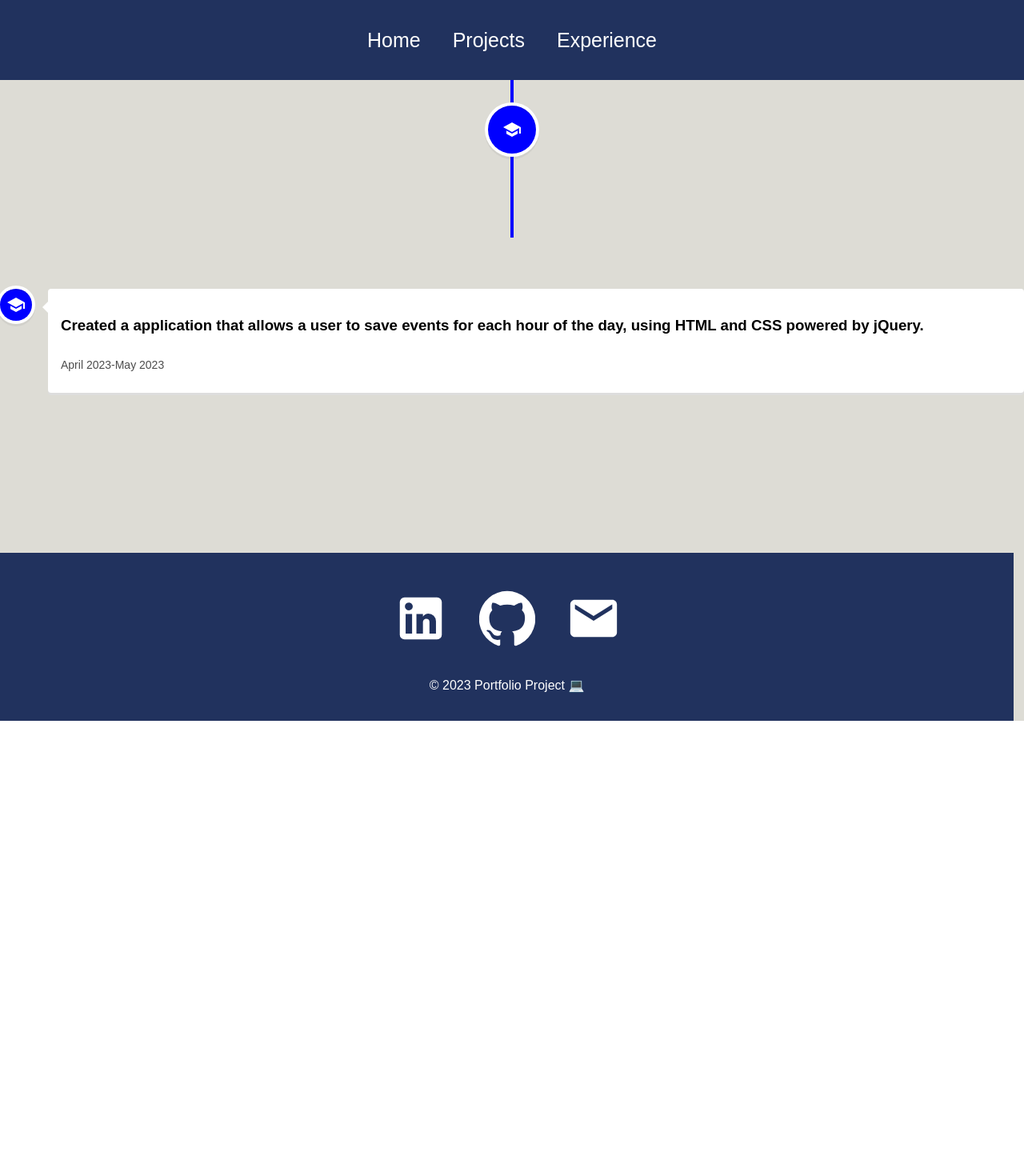
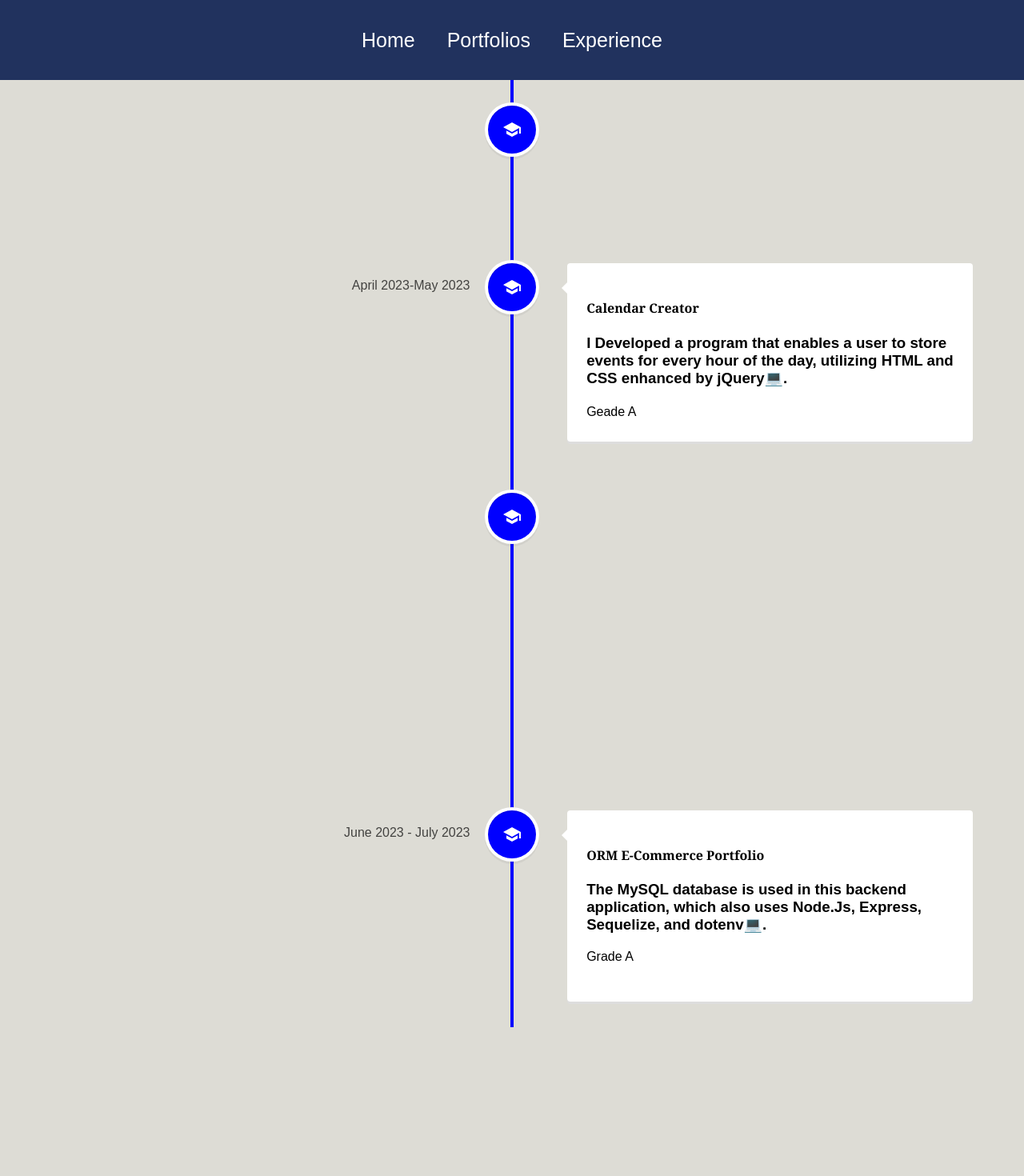
Before and after one commit to dbey21/React-Portfolio1, a React (Create React App) app: page /experience in a window 1280 px wide. Shown: the top 1470 px of the page at 80% size. Before the commit the page ends 901 px from the top, so only its background shows below. Built offline with nearby package versions, Linux system fonts and the light colour scheme.

Commit message:
Updated experience page

```diff
--- a/src/App.css
+++ b/src/App.css
@@ -11,3 +11,6 @@ body{
   padding: 0%;
   margin: 0%;
 }
+h4{
+  font-family:Cambria, Cochin, Georgia, Times, 'Times New Roman', serif
+}
--- a/src/App.js
+++ b/src/App.js
@@ -1,22 +1,22 @@
-import './App.css';
-import {BrowserRouter as Router, Routes, Route} from 'react-router-dom';
-import Home from './pages/Home';
-import Projects from './pages/Projects';
-import Experience from './pages/Experience';
-import Navbar from './components/Navbar';
-import Footer from './components/Footer';
-
-
+import "./App.css";
+import { BrowserRouter as Router, Routes, Route } from "react-router-dom";
+import Home from "./pages/Home";
+import Portfolio from "./pages/Portfolio";
+import Experience from "./pages/Experience";
+import Navbar from "./components/Navbar";
+import Footer from "./components/Footer";
+import Contact from "./pages/Contact"
 
 function App() {
   return (
     <div className="App">
       <Router>
-      <Navbar/>
+        <Navbar />
         <Routes>
           <Route path="/" element={<Home />} />
-        <Route path="/projects" element={<projects />} />
+          <Route path="/Portfolio" element={<Portfolio />} />
           <Route path="/experience" element={<Experience />} />
+          <Route path="/contact" element={<Contact />}/>
         </Routes>
         <Footer />
       </Router>
--- a/src/components/Footer.js
+++ b/src/components/Footer.js
@@ -1,24 +1,20 @@
 import React from "react";
-import LinkedInIcon from '@material-ui/icons/LinkedIn'
-import GithubIcon from '@material-ui/icons/GitHub'
-import EmailIcon from '@material-ui/icons/Email'
-import '../styles/Footer.css'
-
+import LinkedInIcon from "@material-ui/icons/LinkedIn";
+import GithubIcon from "@material-ui/icons/GitHub";
+import EmailIcon from "@material-ui/icons/Email";
+import "../styles/Footer.css";
 
 function Footer() {
   return (
     <div className="footer">
-
       <div className="socialMedia">
         <LinkedInIcon />
         <GithubIcon />
-        <EmailIcon/>
+        <EmailIcon />
       </div>
 
-
-        <p>&copy; 2023 Portfolio Project 💻</p>
-
-     </div>
+      <p>&copy; 2023 Portfolio Website 💻</p>
+    </div>
   );
 }
 
--- a/src/components/Navbar.js
+++ b/src/components/Navbar.js
@@ -1,35 +1,35 @@
-import React,{useEffect, useState} from 'react'
-import { Link, useLocation } from 'react-router-dom';
-import '../styles/Navbar.css'
-import ReorderIcon from '@material-ui/icons/Reorder'
-
+import React, { useEffect, useState } from "react";
+import { Link, useLocation } from "react-router-dom";
+import "../styles/Navbar.css";
+import ReorderIcon from "@material-ui/icons/Reorder";
 
 function Navbar() {
-    const [expandNavbar, setExpandNavbar] = useState(false);
+  const [expandNavbar, setExpandNavbar] = useState(false);
 
-    const location = useLocation();
+  const location = useLocation();
 
-    useEffect(() =>{
-        setExpandNavbar(false)
-    },   [Location])
-
-
+  useEffect(() => {
+    setExpandNavbar(false);
+  }, [Location]);
 
   return (
-    <div className='navbar' id={expandNavbar ? 'open' : 'close'}>
-      <div className='toggleButton'>
-     <button onClick={() =>{setExpandNavbar((prev)=>!prev)}}>
-        <ReorderIcon /></button>
-
-     </div>
-     <div className='links'>
+    <div className="navbar" id={expandNavbar ? "open" : "close"}>
+      <div className="toggleButton">
+        <button
+          onClick={() => {
+            setExpandNavbar((prev) => !prev);
+          }}
+        >
+          <ReorderIcon />
+        </button>
+      </div>
+      <div className="links">
         <Link to="/">Home</Link>
-        <Link to="/Projects">Projects</Link>
+        <Link to="/Portfolios">Portfolios</Link>
         <Link to="/Experience">Experience</Link>
-
-     </div>
-     </div>
-  )
+      </div>
+    </div>
+  );
 }
 
-export default Navbar
+export default Navbar;
--- /dev/null
+++ b/src/components/PortfolioItem.js
@@ -0,0 +1,12 @@
+import React from "react";
+
+function PorfolioItem({ image, name }) {
+  return (
+    <div className="PorfolioItem">
+      <div style={{ backgroundImage: `url(${image})` }} className="bgImage" />
+      <h1>{name}</h1>
+    </div>
+  );
+}
+
+export default PorfolioItem;
--- /dev/null
+++ b/src/pages/Contact.js
@@ -0,0 +1,9 @@
+
+
+import React from 'react'
+
+export default function Contact() {
+  return (
+    <div className='Contact'> </div>
+  )
+}
--- a/src/pages/Experience.js
+++ b/src/pages/Experience.js
@@ -4,41 +4,72 @@ import {
   VerticalTimelineElement,
 } from "react-vertical-timeline-component";
 import "react-vertical-timeline-component/style.min.css";
-import SchoolIcon from "@material-ui/icons/School"
+import SchoolIcon from "@material-ui/icons/School";
 
 function Experience() {
   return (
-    <
-      div className="experience">
+    <div className="experience">
+      <VerticalTimeline lineColor="blue">
+        <VerticalTimelineElement
+          className="vertical-timeline-element--education"
+          date="March 2023- Augest 2023"
+          iconStyle={{ background: "blue", color: "white" }}
+          icon={<SchoolIcon />}
+        >
+          <h3 className="vertical-timeline-element--title">
+            UC Berkeley coding bootcamp, Berkeley,CA
+          </h3>
 
-      <VerticalTimeline lineColor="blue" >
-
-        <VerticalTimelineElement className="vertical-timeline-element--education" date="2023-"
-        iconStyle={{background:"blue", color: "white"}}
-        icon={<SchoolIcon />}>
-
-        <h3 className="vertical-timeline-element--title">UC Berkeley coding bootcamp, Berkeley,CA</h3>
-
-        <p>Certificate</p>
-
-      </VerticalTimelineElement>
-
-      </VerticalTimeline>
-
-      <VerticalTimelineElement className="vertical-timeline-element--education" date="April 2023-May 2023" iconStyle={{background:"blue", color: "white"}}
-
-        icon={<SchoolIcon />}>
-
-         <h3 className="vertical-timeline-element--title">Created a application that allows a user to save events for each hour of the day, using  HTML and CSS powered by jQuery. </h3>
-
-        <p></p>
-
+          <p>Certificate✅</p>
         </VerticalTimelineElement>
 
+        <VerticalTimelineElement
+          className="vertical-timeline-element--education"
+          date="April 2023-May 2023"
+          iconStyle={{ background: "blue", color: "white" }}
+          icon={<SchoolIcon />}
+        >
+          <h4>Calendar Creator</h4>
+          <h3 className="vertical-timeline-element--title">
+            I Developed a program that enables a user to store events for every
+            hour of the day, utilizing HTML and CSS enhanced by jQuery💻.{" "}
+          </h3>
 
+          <p>Geade A</p>
+        </VerticalTimelineElement>
+        <VerticalTimelineElement
+          className="vertical-timeline-element--education"
+          date="June 2023-July 2023"
+          iconStyle={{ background: "blue", color: "white" }}
+          icon={<SchoolIcon />}
+        >
+          <h4>Express.js:Note Taker</h4>
+          <h3 className="vertical-timeline-element--title">
+            Your assignment is to modify starter code to create an application
+            called Note Taker that can be used to write and save notes. This
+            application will use an Express.js back end and will save and
+            retrieve note data from a JSON file.The application’s front end has
+            already been created. It's your job to build the back end, connect
+            the two, and then deploy the entire application to Heroku💻.
+          </h3>
+
+          <p>Grade A</p>
+        </VerticalTimelineElement>
+        <VerticalTimelineElement
+          className="vertical-timeline-element--education"
+          date="June 2023 - July 2023"
+          iconStyle={{ background: "blue", color: "white" }}
+          icon={<SchoolIcon />}
+        >
+          <h4>ORM E-Commerce Portfolio</h4>
+          <h3 className="vertical-timeline-element--title">
+            The MySQL database is used in this backend application, which also
+            uses Node.Js, Express, Sequelize, and dotenv💻.
+            <p>Grade A</p>
+          </h3>
+        </VerticalTimelineElement>
+      </VerticalTimeline>
     </div>
-
-
   );
 }
 
--- a/src/pages/Home.js
+++ b/src/pages/Home.js
@@ -9,8 +9,8 @@ function Home() {
   return (
   <div className='home'>
     <div className='about'>
-      <h2>Hello, My Name is Dahn</h2>
-      <div className='prompt'><p>A software devlopeer with a passion for learning and creating
+      <h2>Hello, My Name is Dahn Bey</h2>
+      <div className='prompt'><p>A software developer with a passion for learning and creating
         </p>
         <LinkedInIcon />
         <GithubIcon />
--- /dev/null
+++ b/src/pages/Portfolio.js
@@ -0,0 +1,16 @@
+import React from "react";
+import PortfolioItem from "../components/PortfolioItem";
+//import img
+function Portfolio() {
+  return (
+    <div className="Portfolio">
+      <h1>My Portfolio</h1>
+      <div className="PortfolioList">
+        <PortfolioItem name="Social Media Website" imgage />
+        <PortfolioItem />
+      </div>
+    </div>
+  );
+}
+
+export default Portfolio;
--- a/src/pages/Projects.js
+++ /dev/null
@@ -1,9 +0,0 @@
-import React from 'react'
-
-function Projects() {
-  return (
-    <div>Projects</div>
-  )
-}
-
-export default Projects
```
Also changed, not shown: src/assests/png.jpg (added). Lines whose indentation alone changed are shown as unchanged.
